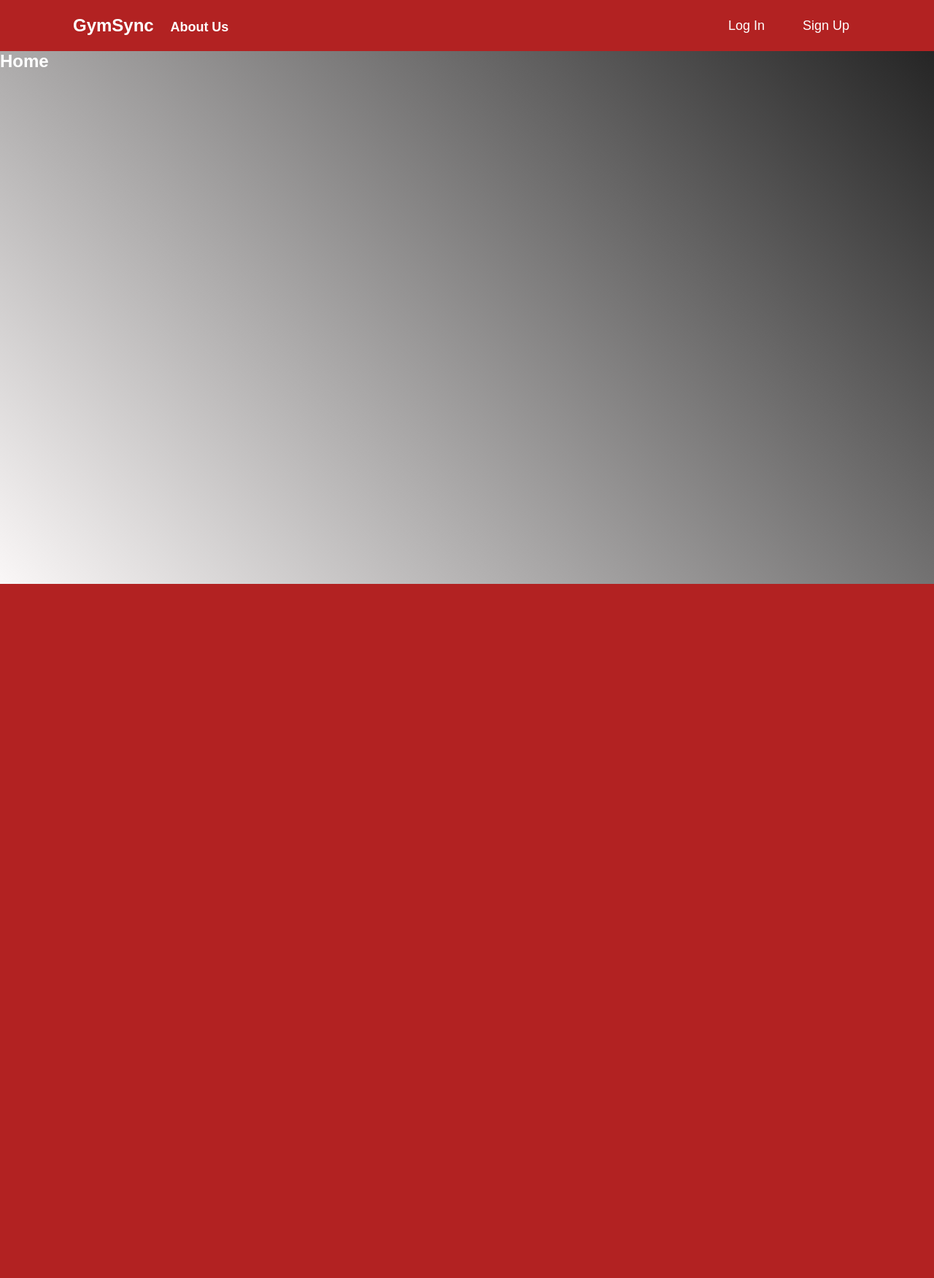
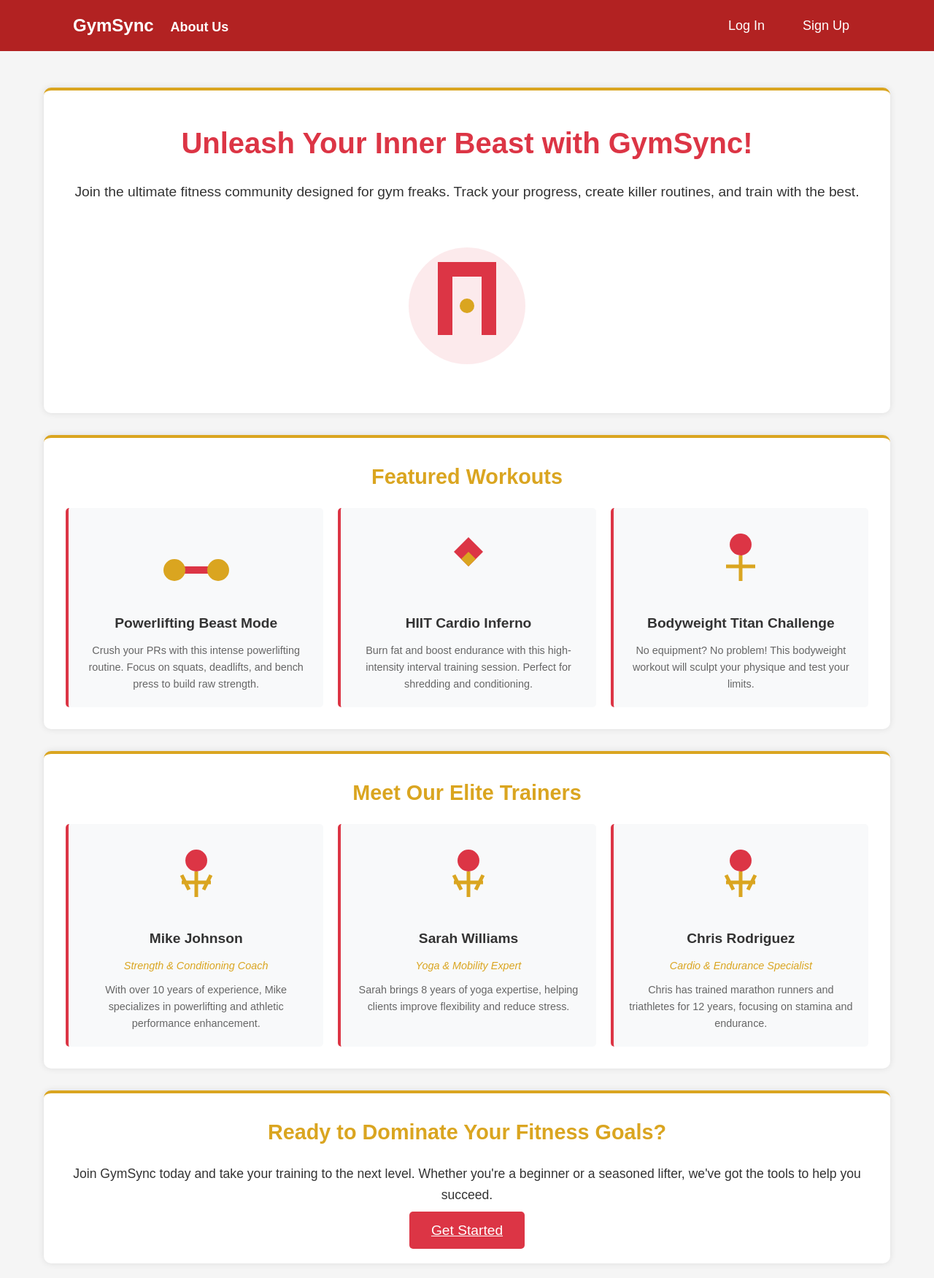
Before and after one commit to ArmandoMartinez3/dgl104-appdevproj-group6, a Django app: template gymapp/templates/home.html in a window 1280 px wide. Shown: the whole page at 73% size. Before the commit the page ends 800 px from the top, so only its background shows below. Run offline with Django 3.2, Linux system fonts and the light colour scheme; the template is opened without the code that fills it, so the values that code supplies are empty.

Commit message:
First Attempt to Deploy

```diff
--- /dev/null
+++ b/gymapp/static/css/home.css
@@ -0,0 +1,174 @@
+* {
+    margin: 0;
+    padding: 0;
+    box-sizing: border-box;
+    font-family: 'Arial', sans-serif;
+}
+
+body {
+    background: #f5f5f5;
+    color: #333;
+    line-height: 1.6;
+}
+
+.container {
+    max-width: 1200px;
+    margin: 0 auto;
+    padding: 20px;
+}
+
+/* Hero Section */
+.hero-section {
+    background: white;
+    padding: 40px;
+    margin-top: 30px;
+    border-radius: 10px;
+    box-shadow: 0 0 10px rgba(0,0,0,0.1);
+    border-top: 4px solid #DAA520;
+    text-align: center;
+}
+
+.hero-section h1 {
+    color: #dc3545;
+    font-size: 2.5rem;
+    margin-bottom: 20px;
+}
+
+.hero-section p {
+    font-size: 1.2rem;
+    margin-bottom: 20px;
+}
+
+.hero-section .btn {
+    background: #dc3545;
+    color: white;
+    padding: 15px 30px;
+    font-size: 1.2rem;
+    border: none;
+    border-radius: 5px;
+    cursor: pointer;
+    transition: all 0.3s ease;
+}
+
+.hero-section .btn:hover {
+    background: #DAA520;
+    color: #333;
+}
+
+.hero-section .hero-image {
+    width: 200px;
+    height: 200px;
+    margin-top: 20px;
+}
+
+/* Home Section Styles */
+.home-section {
+    background: white;
+    padding: 30px;
+    margin-top: 30px;
+    border-radius: 10px;
+    box-shadow: 0 0 10px rgba(0,0,0,0.1);
+    border-top: 4px solid #DAA520;
+}
+
+.home-section h2 {
+    color: #DAA520;
+    font-size: 1.8rem;
+    margin-bottom: 20px;
+    text-align: center;
+}
+
+.workout-grid, .trainer-grid {
+    display: grid;
+    grid-template-columns: repeat(3, 1fr);
+    gap: 20px;
+    margin-top: 20px;
+}
+
+.workout-card, .trainer-card {
+    background: #f8f9fa;
+    padding: 20px;
+    border-radius: 5px;
+    border-left: 4px solid #dc3545;
+    transition: all 0.3s ease;
+    text-align: center;
+}
+
+.workout-card:hover, .trainer-card:hover {
+    border-left-color: #DAA520;
+}
+
+.workout-card svg, .trainer-card svg {
+    width: 100px;
+    height: 100px;
+    margin-bottom: 15px;
+}
+
+.workout-card h3, .trainer-card h3 {
+    font-size: 1.2rem;
+    margin-bottom: 10px;
+}
+
+.trainer-card .title {
+    color: #DAA520;
+    font-style: italic;
+    margin-bottom: 10px;
+}
+
+.workout-card p, .trainer-card p {
+    font-size: 0.9rem;
+    color: #666;
+}
+
+/* Call to Action Section */
+.cta-section {
+    text-align: center;
+}
+
+.cta-section p {
+    font-size: 1.1rem;
+    margin-bottom: 20px;
+}
+
+.cta-section .btn {
+    background: #dc3545;
+    color: white;
+    padding: 15px 30px;
+    font-size: 1.2rem;
+    border: none;
+    border-radius: 5px;
+    cursor: pointer;
+    transition: all 0.3s ease;
+}
+
+.cta-section .btn:hover {
+    background: #DAA520;
+    color: #333;
+}
+
+/* Responsive Design */
+@media (max-width: 768px) {
+    .container {
+        padding: 10px;
+    }
+
+    .hero-section {
+        padding: 20px;
+    }
+
+    .hero-section h1 {
+        font-size: 2rem;
+    }
+
+    .hero-section p {
+        font-size: 1rem;
+    }
+
+    .home-section {
+        padding: 20px;
+    }
+
+    .workout-grid, .trainer-grid {
+        grid-template-columns: 1fr;
+    }
+}
--- a/gymapp/templates/home.html
+++ b/gymapp/templates/home.html
@@ -1,4 +1,88 @@
 {% extends "base.html" %}
+{% load static %}
+{% block extra_css %}
+<link rel="stylesheet" href="{% static 'css/home.css' %}">
+{% endblock %}
 {% block content %}
-<h2>Home</h2>
+<div class="container">
+    <section class="hero-section">
+        <h1>Unleash Your Inner Beast with GymSync!</h1>
+        <p>Join the ultimate fitness community designed for gym freaks. Track your progress, create killer routines, and train with the best.</p>
+            <svg class="hero-image" width="200" height="200" viewBox="0 0 200 200">
+            <circle cx="100" cy="100" r="80" fill="#dc3545" opacity="0.1"/>
+            <path d="M60 140 L80 140 L80 60 L120 60 L120 140 L140 140 L140 40 L60 40 Z" fill="#dc3545"/>
+            <circle cx="100" cy="100" r="10" fill="#DAA520"/>
+        </svg>
+    </section>
+
+    <section class="home-section">
+        <h2>Featured Workouts</h2>
+        <div class="workout-grid">
+            <div class="workout-card">
+                <svg width="100" height="100" viewBox="0 0 100 100" >
+                    <rect x="20" y="60" width="60" height="10" fill="#dc3545"/>
+                    <circle cx="20" cy="65" r="15" fill="#DAA520"/>
+                    <circle cx="80" cy="65" r="15" fill="#DAA520"/>
+                </svg>
+                <h3>Powerlifting Beast Mode</h3>
+                <p>Crush your PRs with this intense powerlifting routine. Focus on squats, deadlifts, and bench press to build raw strength.</p>
+            </div>
+            <div class="workout-card">
+                <svg width="100" height="100" viewBox="0 0 100 100">
+                    <path d="M50 20 L70 40 L50 60 L30 40 Z" fill="#dc3545"/>
+                    <path d="M50 40 L60 50 L50 60 L40 50 Z" fill="#DAA520"/>
+                </svg>
+                <h3>HIIT Cardio Inferno</h3>
+                <p>Burn fat and boost endurance with this high-intensity interval training session. Perfect for shredding and conditioning.</p>
+            </div>
+            <div class="workout-card">
+                <svg width="100" height="100" viewBox="0 0 100 100" >
+                    <circle cx="50" cy="30" r="15" fill="#dc3545"/>
+                    <path d="M50 45 L50 80 M30 60 L70 60" stroke="#DAA520" stroke-width="5" fill="none"/>
+                </svg>
+                <h3>Bodyweight Titan Challenge</h3>
+                <p>No equipment? No problem! This bodyweight workout will sculpt your physique and test your limits.</p>
+            </div>
+        </div>
+    </section>
+
+    <section class="home-section">
+        <h2>Meet Our Elite Trainers</h2>
+        <div class="trainer-grid">
+            <div class="trainer-card">
+                <svg width="100" height="100" viewBox="0 0 100 100">
+                    <circle cx="50" cy="30" r="15" fill="#dc3545"/>
+                    <path d="M50 45 L50 80 M30 60 L70 60 M30 50 L40 70 M60 70 L70 50" stroke="#DAA520" stroke-width="5" fill="none"/>
+                </svg>
+                <h3>Mike Johnson</h3>
+                <p class="title">Strength & Conditioning Coach</p>
+                <p>With over 10 years of experience, Mike specializes in powerlifting and athletic performance enhancement.</p>
+            </div>
+            <div class="trainer-card">
+                <svg width="100" height="100" viewBox="0 0 100 100">
+                    <circle cx="50" cy="30" r="15" fill="#dc3545"/>
+                    <path d="M50 45 L50 80 M30 60 L70 60 M30 50 L40 70 M60 70 L70 50" stroke="#DAA520" stroke-width="5" fill="none"/>
+                </svg>
+                <h3>Sarah Williams</h3>
+                <p class="title">Yoga & Mobility Expert</p>
+                <p>Sarah brings 8 years of yoga expertise, helping clients improve flexibility and reduce stress.</p>
+            </div>
+            <div class="trainer-card">
+                <svg width="100" height="100" viewBox="0 0 100 100">
+                    <circle cx="50" cy="30" r="15" fill="#dc3545"/>
+                    <path d="M50 45 L50 80 M30 60 L70 60 M30 50 L40 70 M60 70 L70 50" stroke="#DAA520" stroke-width="5" fill="none"/>
+                </svg>
+                <h3>Chris Rodriguez</h3>
+                <p class="title">Cardio & Endurance Specialist</p>
+                <p>Chris has trained marathon runners and triathletes for 12 years, focusing on stamina and endurance.</p>
+            </div>
+        </div>
+    </section>
+
+    <section class="home-section cta-section">
+        <h2>Ready to Dominate Your Fitness Goals?</h2>
+        <p>Join GymSync today and take your training to the next level. Whether you're a beginner or a seasoned lifter, we've got the tools to help you succeed.</p>
+        <a href="{% url 'signup' %}" class="btn">Get Started</a>
+    </section>
+</div>
 {% endblock %}
--- /dev/null
+++ b/requirements.txt
@@ -0,0 +1,5 @@
+Django>=4.2.0
+psycopg2-binary>=2.9.9
+gunicorn>=21.2.0
+whitenoise>=6.6.0
+python-dotenv>=1.0.0
```
Also changed, not shown: render.yaml (added, +23 -0 lines).
